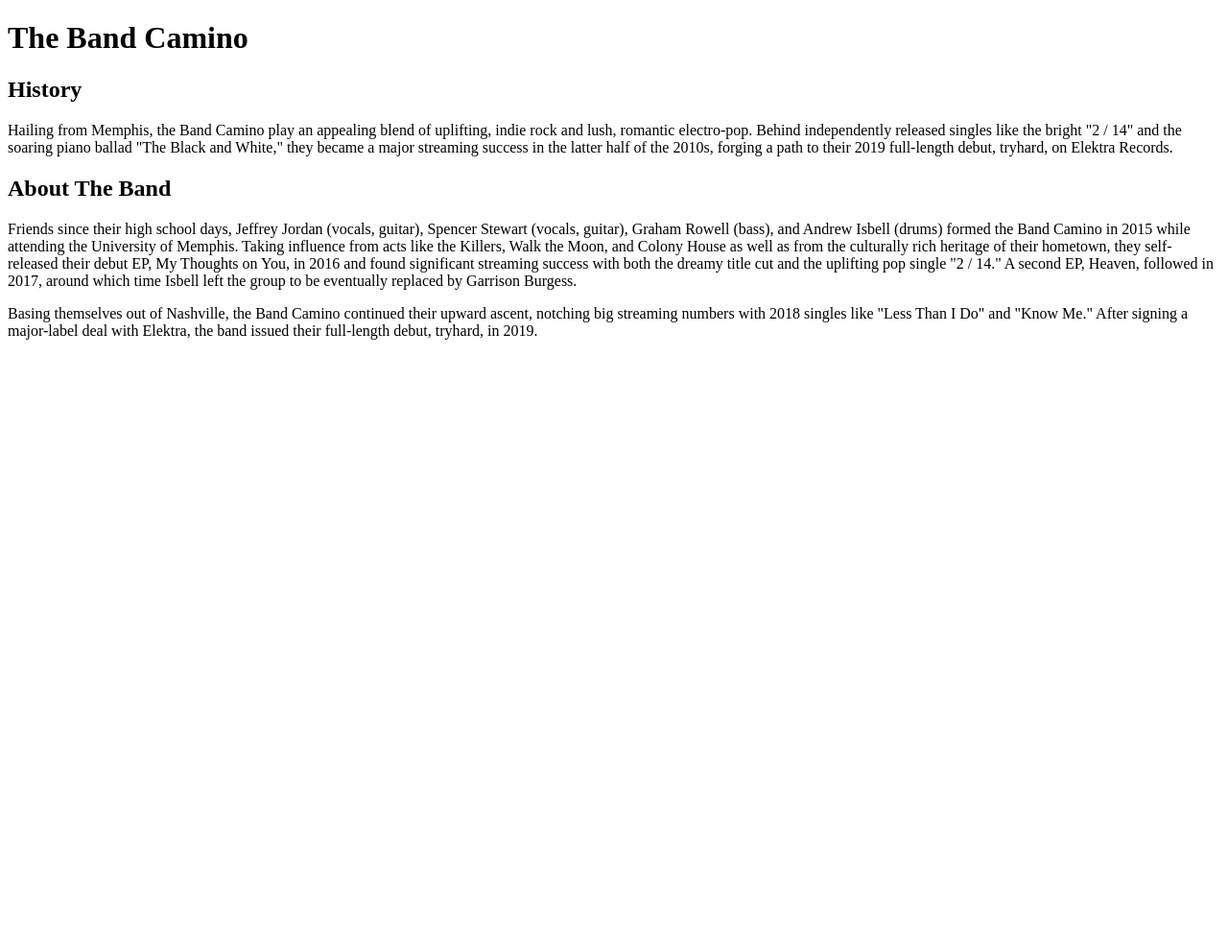
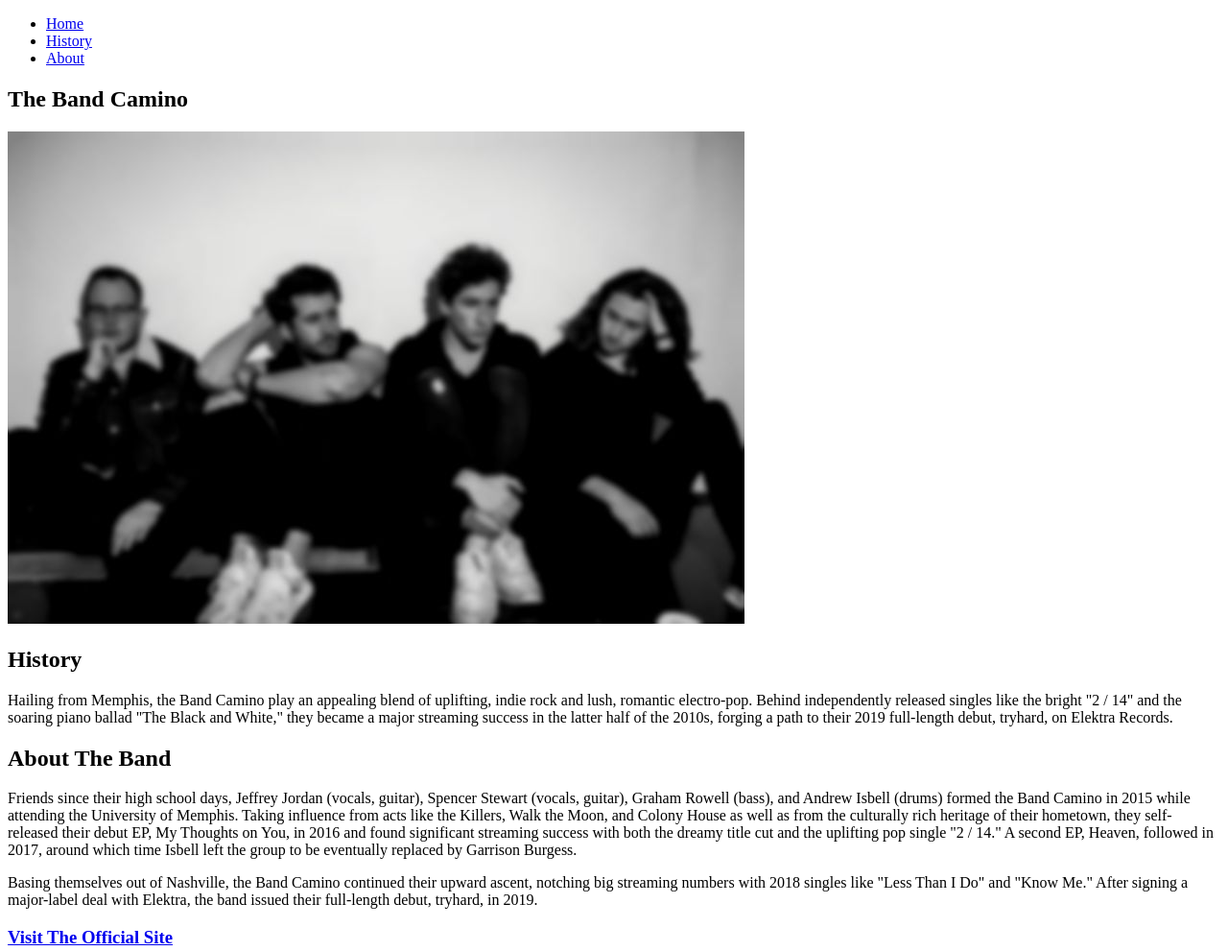
Before and after one commit to maddie1315/assignment4, a plain HTML site: page index.html in a window 1280 px wide. Shown: the whole page at 96% size. Before the commit the page ends 800 px from the top, so only its background shows below. Drawn offline with Linux system fonts and the light colour scheme.

Commit message:
added an image and nav elements

```diff
--- a/index.html
+++ b/index.html
@@ -7,21 +7,39 @@
 
   <body>
     <header>
-      <h1>The Band Camino</h1>
+      <nav>
+        <ul>
+          <li><a href="#home">Home</a></li>
+          <li><a href="#history">History</a></li>
+          <li><a href="#about">About</a></li>
+        </ul>
+      </nav>
     </header>
 
+    <section id="home">
+      <h1>The Band Camino</h1>
+    </section>
+
     <main>
-      <section>
+      <section class="main-image">
+        <img src="images/thebandcamino_wswt.jpg" alt="The Band Camino">
+      </section>
+
+      <section id="history">
         <h2>History</h2>
         <p>Hailing from Memphis, the Band Camino play an appealing blend of uplifting, indie rock and lush, romantic electro-pop. Behind independently released singles like the bright "2 / 14" and the soaring piano ballad "The Black and White," they became a major streaming success in the latter half of the 2010s, forging a path to their 2019 full-length debut, tryhard, on Elektra Records.</p>
       </section>
 
-      <section>
+      <section id="about">
         <h2>About The Band</h2>
         <p>Friends since their high school days, Jeffrey Jordan (vocals, guitar), Spencer Stewart (vocals, guitar), Graham Rowell (bass), and Andrew Isbell (drums) formed the Band Camino in 2015 while attending the University of Memphis. Taking influence from acts like the Killers, Walk the Moon, and Colony House as well as from the culturally rich heritage of their hometown, they self-released their debut EP, My Thoughts on You, in 2016 and found significant streaming success with both the dreamy title cut and the uplifting pop single "2 / 14." A second EP, Heaven, followed in 2017, around which time Isbell left the group to be eventually replaced by Garrison Burgess.</p>
 
         <p>Basing themselves out of Nashville, the Band Camino continued their upward ascent, notching big streaming numbers with 2018 singles like "Less Than I Do" and "Know Me." After signing a major-label deal with Elektra, the band issued their full-length debut, tryhard, in 2019.</p>
       </section>
+
+      <section class="official-page">
+        <h3><a href="https://www.thebandcamino.com/?frontpage=true" target="_blank">Visit The Official Site</a></h3>
+      </section>
     </main>
   </body>
 </html>
```
Also changed, not shown: images/thebandcamino_wswt.jpg (added).
